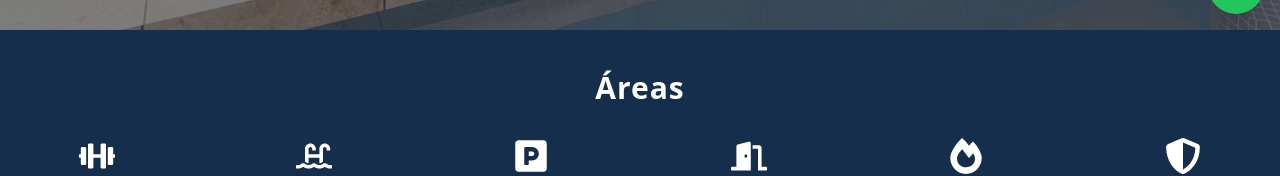
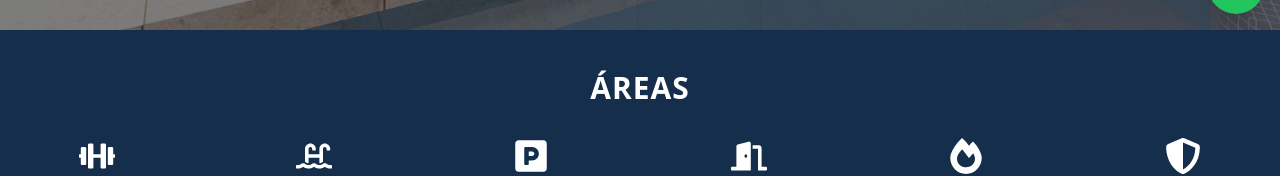
Before and after one commit to GrijalvaMarco/arenitower, a React (Vite) app: page / in a window 1280 px wide. Shown: the part 770-946 px from the top of the page. Built offline with nearby package versions, Linux system fonts and the light colour scheme.

Commit message:
make small changes to main and typologies pages

```diff
--- a/src/components/Amenities.jsx
+++ b/src/components/Amenities.jsx
@@ -14,7 +14,7 @@ function Amenities() {
   return (
     <div className="bg-primary text-white py-10">
       <div className="container mx-auto">
-        <h2 className="text-3xl font-bold text-center mb-8">Áreas</h2>
+        <h2 className="text-3xl font-bold text-center mb-8">ÁREAS</h2>
         <div className="grid grid-cols-1 sm:grid-cols-2 md:grid-cols-3 lg:grid-cols-6 gap-6">
           {amenities.map((amenity, index) => (
             <div key={index} className="flex flex-col items-center text-center">
```
